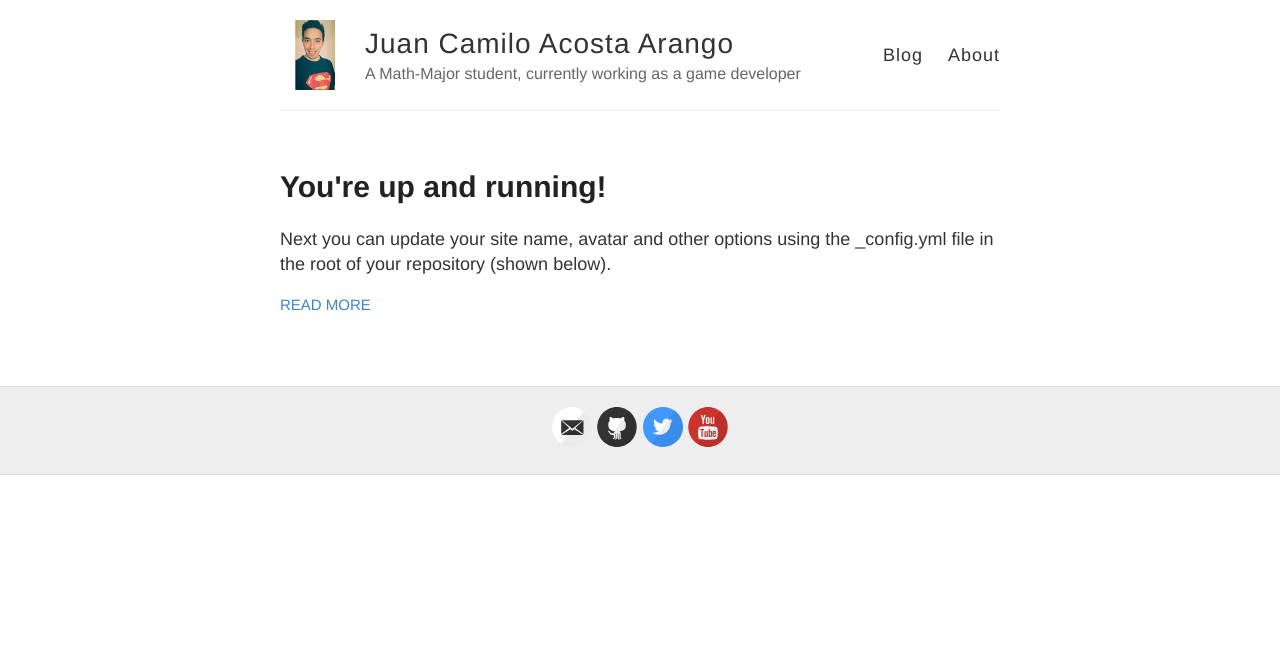
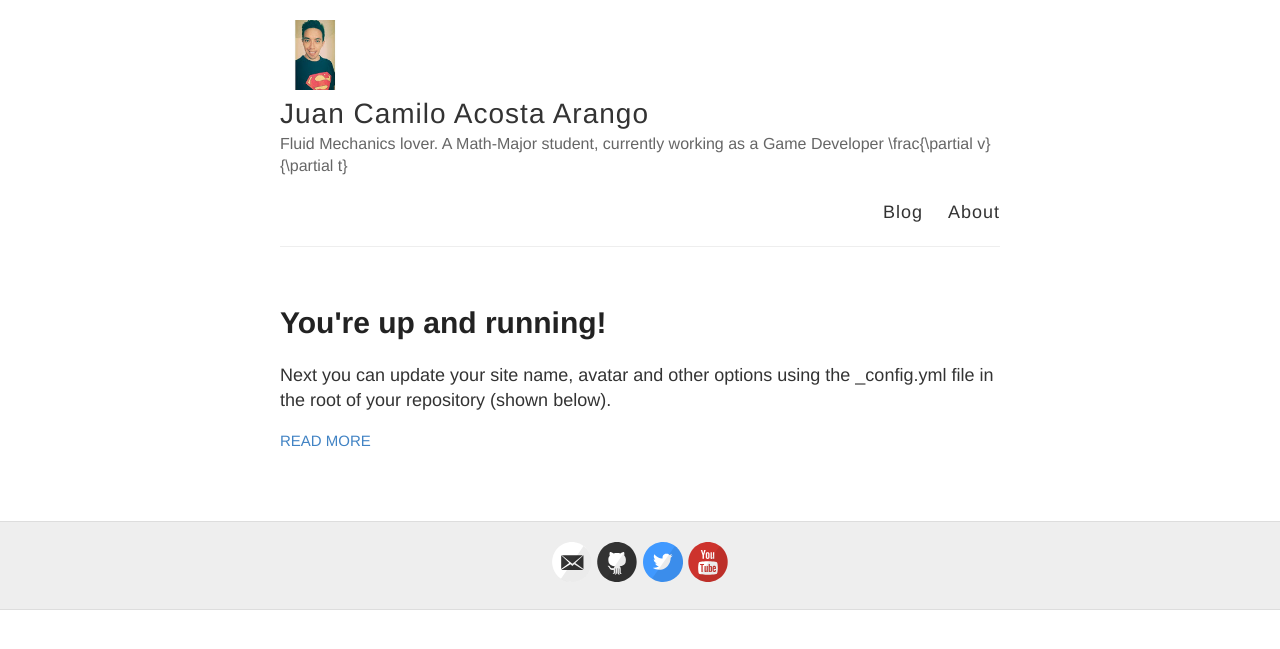
Before and after one commit to ja0335/ja0335.github.io, a Jekyll site: the page built from index.html, in a window 1280 px wide. Shown: the top 649 px of the page. Built offline with Jekyll 4.4.1, drawn with Linux system fonts in a browser that asks for light colours; Markdown is read by kramdown in place of the engine named in the settings.

```diff
--- a/_config.yml
+++ b/_config.yml
@@ -6,7 +6,7 @@
 name: Juan Camilo Acosta Arango
 
 # Short bio or description (displayed in the header)
-description: A Math-Major student, currently working as a game developer
+description: Fluid Mechanics lover. A Math-Major student, currently working as a Game Developer \frac{\partial v}{\partial t}
 
 # URL of your avatar or profile pic (you could use your GitHub profile pic)
 avatar: /images/Avatar.jpg
--- a/_layouts/page.html
+++ b/_layouts/page.html
@@ -1,3 +1,7 @@
+<script type="text/javascript"
+  src="https://cdn.mathjax.org/mathjax/latest/MathJax.js?config=TeX-AMS-MML_HTMLorMML">
+</script>
+
 ---
 layout: default
 ---
```
